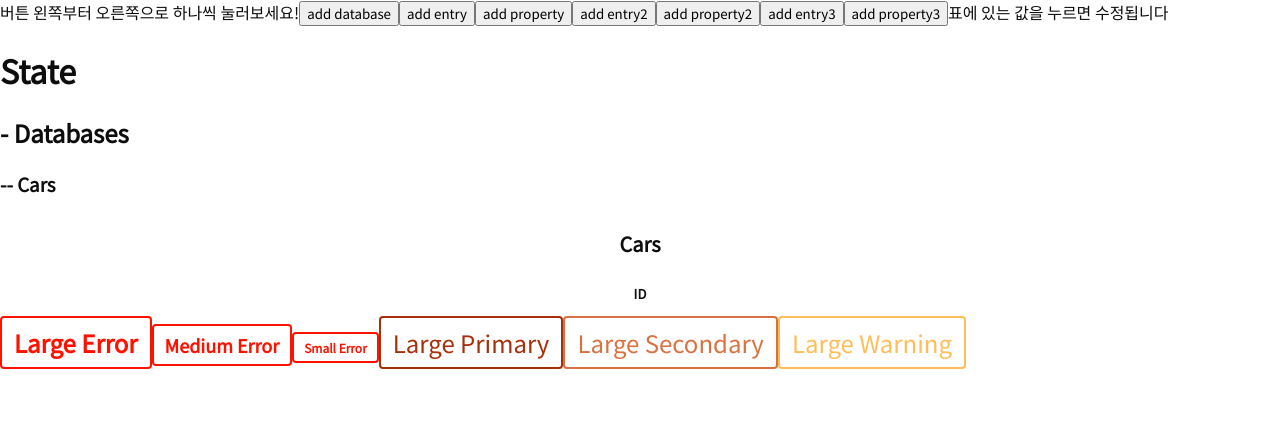
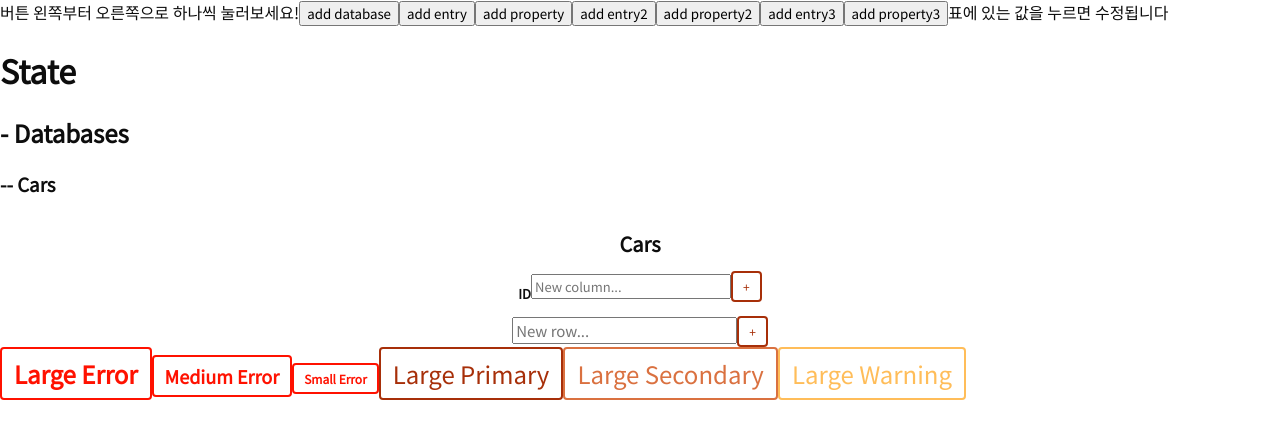
Before and after one commit to themrsung/atlas-manager, a React (Create React App) app: page / in a window 1280 px wide. Both pictures are taken after a click on the button "add database". Shown: the top 438 px of the page. Built offline with nearby package versions, Linux system fonts and the light colour scheme.

Commit message:
all database feats

```diff
--- a/src/components/console/DatabaseManager.tsx
+++ b/src/components/console/DatabaseManager.tsx
@@ -1,6 +1,7 @@
 import React, { useEffect, useState } from "react"
 import AtlasClientState from "../../classes/AtlasClientState"
 import Database from "../../classes/Database"
+import Entry from "../../classes/Entry"
 import EntryProperty from "../../classes/EntryProperty"
 import S from "../../style/components/console/DatabaseManagerStyles"
 import StyleConventions from "../../style/StyleConventions"
@@ -55,32 +56,127 @@ export default function DatabaseManager(props: { database: Database }) {
         }
     }
 
+    const [newColumnTitle, setNewColumnTitle] = useState<string>("")
+    const addNewColumn = () => {
+        if (newColumnTitle === "") return
+        for (let i = 0; i < keys.length; i++) {
+            if (keys[i].toLowerCase() === newColumnTitle.toLowerCase()) return
+        }
+
+        for (let i = 0; i < database.getEntries().length; i++) {
+            database
+                .getEntries()
+                [i].addProperty(
+                    new EntryProperty(
+                        database.getReactComponent(),
+                        newColumnTitle,
+                        ""
+                    )
+                )
+        }
+
+        setNewColumnTitle("")
+    }
+
+    const [newRowTitle, setNewRowTitle] = useState<string>("")
+    const addNewRow = () => {
+        if (newRowTitle === "") return
+        for (let i = 0; i < database.getEntries().length; i++) {
+            if (
+                database.getEntries()[i].getId().toLowerCase() ===
+                newRowTitle.toLowerCase()
+            )
+                return
+        }
+
+        database
+            .addEntry(new Entry(database.getReactComponent()))
+            .setId(newRowTitle)
+
+        setNewRowTitle("")
+    }
+
     return (
         <S.Wrap>
             <S.Header>
                 <S.HeaderTitle>{database.getId()}</S.HeaderTitle>
             </S.Header>
             <S.Body>
+                <S.Columns>
                     <S.Column>
                         <S.ColumnTitle>ID</S.ColumnTitle>
                         {database.getEntries().map(entry => {
-                        return <p key={entry.getId()}>{entry.getId()}</p>
+                            return (
+                                <DatabaseManagerEntryId
+                                    entry={entry}
+                                    database={database}
+                                />
+                            )
                         })}
                     </S.Column>
                     {keys.map(key => {
                         return (
                             <S.Column>
-                            <S.ColumnTitle>{key}</S.ColumnTitle>
+                                <DatabaseManagerColumnTitle
+                                    keyName={key}
+                                    keys={keys}
+                                    database={database}
+                                />
                                 {database.getEntries().map(entry => {
                                     return (
                                         <DatabaseManagerProperty
-                                        property={entry.getPropertyByKey(key)}
+                                            property={entry.getPropertyByKey(
+                                                key
+                                            )}
                                         />
                                     )
                                 })}
                             </S.Column>
                         )
                     })}
+                    <S.Column style={{ marginBottom: "auto" }}>
+                        <S.NewColumnForm
+                            onSubmit={(e: React.FormEvent<HTMLFormElement>) => {
+                                e.preventDefault()
+                                addNewColumn()
+                            }}
+                        >
+                            <S.NewColumnInput
+                                value={newColumnTitle}
+                                onChange={(
+                                    e: React.ChangeEvent<HTMLInputElement>
+                                ) => {
+                                    setNewColumnTitle(e.currentTarget.value)
+                                }}
+                                placeholder="New column..."
+                            />
+                            <StyleConventions.SmallPrimaryButton type="submit">
+                                +
+                            </StyleConventions.SmallPrimaryButton>
+                        </S.NewColumnForm>
+                    </S.Column>
+                </S.Columns>
+                <S.NewRowBar>
+                    <S.NewRowForm
+                        onSubmit={(e: React.FormEvent<HTMLFormElement>) => {
+                            e.preventDefault()
+                            addNewRow()
+                        }}
+                    >
+                        <S.NewRowInput
+                            value={newRowTitle}
+                            onChange={(
+                                e: React.ChangeEvent<HTMLInputElement>
+                            ) => {
+                                setNewRowTitle(e.currentTarget.value)
+                            }}
+                            placeholder="New row..."
+                        />
+                        <StyleConventions.SmallPrimaryButton type="submit">
+                            +
+                        </StyleConventions.SmallPrimaryButton>
+                    </S.NewRowForm>
+                </S.NewRowBar>
             </S.Body>
         </S.Wrap>
     )
@@ -98,6 +194,9 @@ function DatabaseManagerProperty(props: { property: EntryProperty }) {
         <div
             onClick={() => {
                 setIsEditing(true)
+            }}
+            onBlur={() => {
+                setIsEditing(false)
             }}
             style={{ cursor: "pointer" }}
         >
@@ -149,3 +248,150 @@ function DatabaseManagerProperty(props: { property: EntryProperty }) {
         </div>
     )
 }
+
+function DatabaseManagerEntryId(props: { entry: Entry; database: Database }) {
+    const entry = props.entry
+    const database = props.database
+
+    const [isEditing, setIsEditing] = useState<boolean>(false)
+    const [newInput, setNewInput] = useState<string>(entry.getId())
+
+    return (
+        <div
+            onClick={() => {
+                setIsEditing(true)
+            }}
+            onBlur={() => {
+                setIsEditing(false)
+            }}
+            style={{ cursor: "pointer", display: "flex" }}
+        >
+            {!isEditing ? (
+                <p>{entry.getId()}</p>
+            ) : (
+                <form
+                    onSubmit={(e: React.FormEvent<HTMLFormElement>) => {
+                        e.preventDefault()
+
+                        if (newInput === "") return
+
+                        for (let i = 0; i < database.getEntries().length; i++) {
+                            if (entry !== database.getEntries()[i]) {
+                                if (
+                                    newInput.toLowerCase() ===
+                                    database
+                                        .getEntries()
+                                        [i].getId()
+                                        .toLowerCase()
+                                )
+                                    return
+                            }
+                        }
+
+                        entry.setId(newInput)
+
+                        setIsEditing(false)
+                    }}
+                >
+                    <input
+                        value={newInput}
+                        onChange={(e: React.ChangeEvent<HTMLInputElement>) => {
+                            setNewInput(e.currentTarget.value)
+                        }}
+                    />
+                </form>
+            )}
+            <StyleConventions.SmallErrorButton
+                onClick={() => {
+                    if (
+                        window.confirm(
+                            "Do you really want to delete row " +
+                                entry.getId() +
+                                "?"
+                        )
+                    ) {
+                        database.removeEntry(entry)
+                    }
+                }}
+            >
+                X
+            </StyleConventions.SmallErrorButton>
+        </div>
+    )
+}
+
+function DatabaseManagerColumnTitle(props: {
+    keyName: string
+    keys: string[]
+    database: Database
+}) {
+    const key = props.keyName
+    const keys = props.keys
+    const database = props.database
+
+    const [isEditing, setIsEditing] = useState<boolean>(false)
+    const [newInput, setNewInput] = useState<string>(key)
+
+    return (
+        <div
+            style={{ cursor: "pointer" }}
+            onClick={() => {
+                setIsEditing(true)
+            }}
+            onBlur={() => {
+                setIsEditing(false)
+            }}
+        >
+            {!isEditing ? (
+                <S.ColumnTitle>{key}</S.ColumnTitle>
+            ) : (
+                <form
+                    onSubmit={(e: React.FormEvent<HTMLFormElement>) => {
+                        e.preventDefault()
+
+                        if (newInput === "") return
+
+                        for (let i = 0; i < keys.length; i++) {
+                            if (keys[i] !== key) {
+                                if (
+                                    keys[i].toLowerCase() ===
+                                    newInput.toLowerCase()
+                                )
+                                    return
+                            }
+                        }
+
+                        const entries = database.getEntries()
+                        for (let i = 0; i < entries.length; i++) {
+                            entries[i].getPropertyByKey(key).setKey(newInput)
+                        }
+
+                        setIsEditing(false)
+                    }}
+                >
+                    <input
+                        value={newInput}
+                        onChange={(e: React.ChangeEvent<HTMLInputElement>) => {
+                            setNewInput(e.currentTarget.value)
+                        }}
+                    />
+                </form>
+            )}
+            <StyleConventions.SmallErrorButton
+                onClick={() => {
+                    if (
+                        window.confirm(
+                            "Do you really want to delete column " + key + "?"
+                        )
+                    ) {
+                        database.getEntries().forEach(entry => {
+                            entry.removePropertyByKey(key)
+                        })
+                    }
+                }}
+            >
+                X
+            </StyleConventions.SmallErrorButton>
+        </div>
+    )
+}
--- a/src/style/components/console/DatabaseManagerStyles.tsx
+++ b/src/style/components/console/DatabaseManagerStyles.tsx
@@ -21,6 +21,13 @@ export default class DatabaseManagerStyles {
 
     static Body = styled.div`
         display: flex;
+        flex-direction: column;
+        align-items: center;
+        justify-content: stretch;
+    `
+
+    static Columns = styled.div`
+        display: flex;
         flex-direction: row;
         align-items: center;
         justify-content: stretch;
@@ -36,4 +43,23 @@ export default class DatabaseManagerStyles {
     static ColumnTitle = styled.h3`
         font-size: 13px;
     `
+
+    static NewColumnForm = styled.form``
+
+    static NewColumnInput = styled.input`
+        font-size: 13px;
+    `
+
+    static NewRowForm = styled.form``
+
+    static NewRowBar = styled.div`
+        display: flex;
+        flex-direction: row;
+        align-items: center;
+        justify-content: left;
+    `
+
+    static NewRowInput = styled.input`
+        font-size: 15px;
+    `
 }
```
Lines whose indentation alone changed are shown as unchanged.
